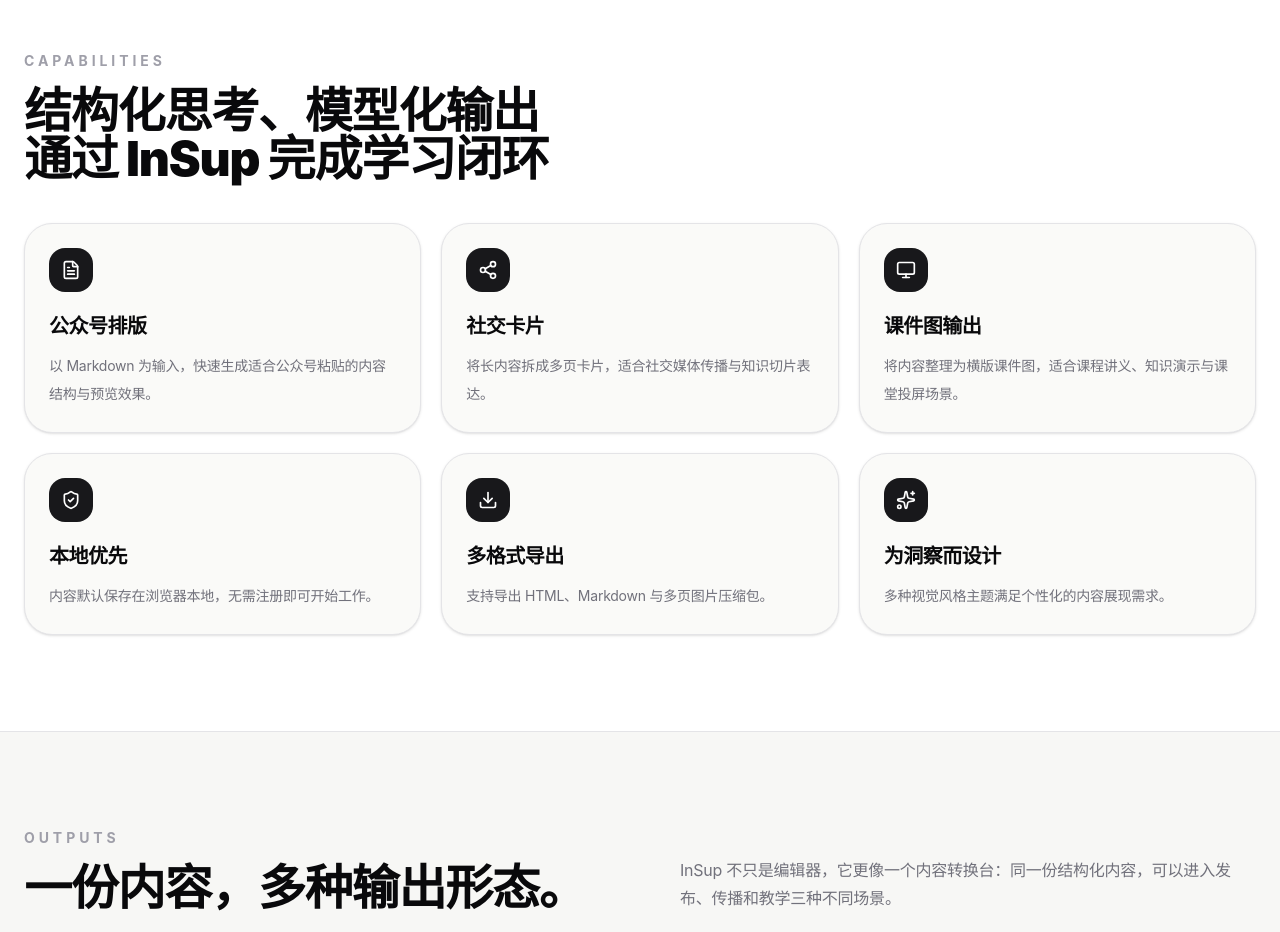
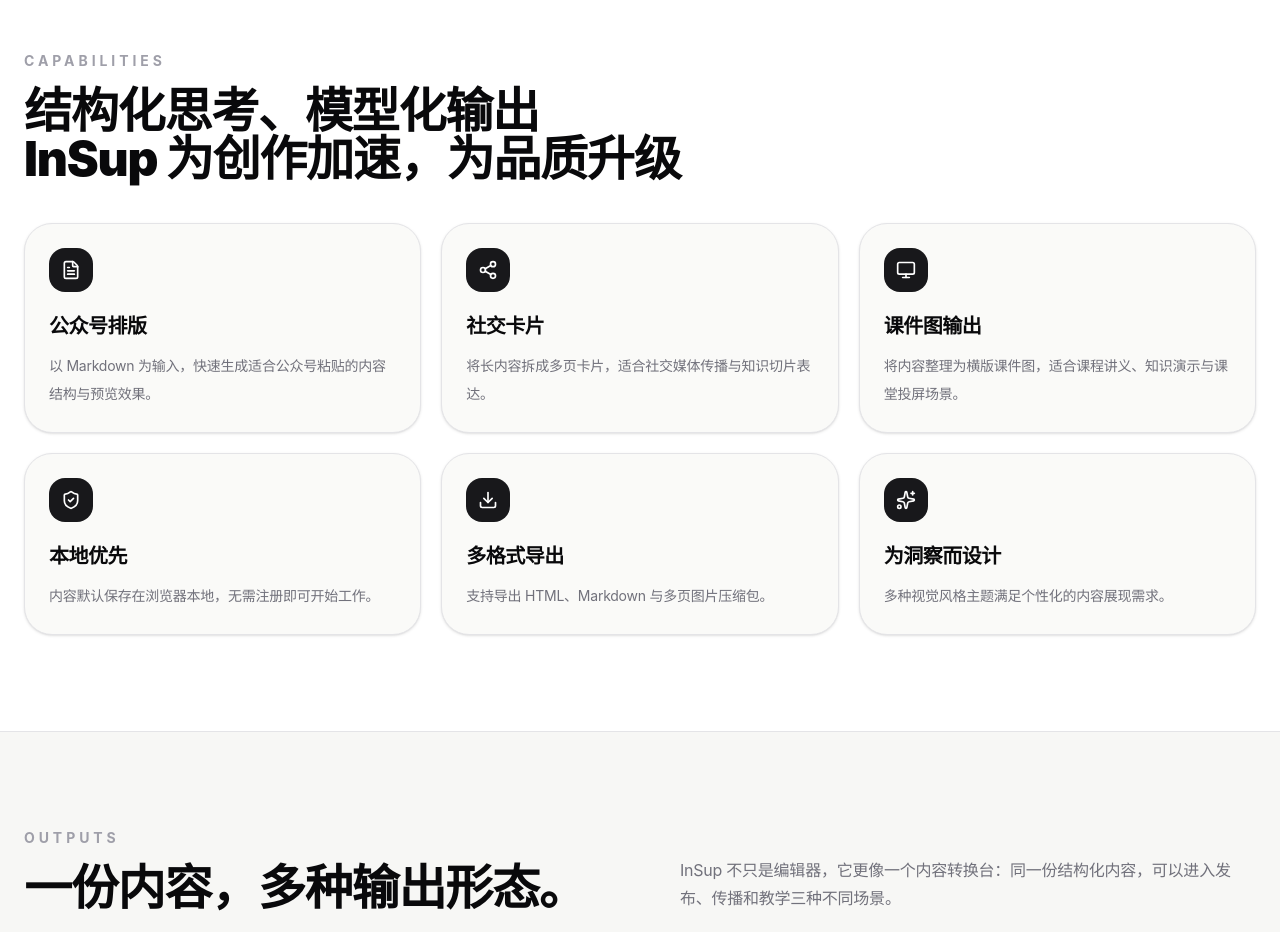
Before and after one commit to Richology/insup, a Next.js app: page / in a window 1280 px wide. Shown: the part 780-1712 px from the top of the page. Built offline with nearby package versions, Linux system fonts and the light colour scheme; a small style sheet from the web is missing; a web font is replaced by a local one.

Commit message:
refactor: update landing headline copy

```diff
--- a/app/page.tsx
+++ b/app/page.tsx
@@ -321,7 +321,7 @@
               <p className="text-sm font-bold uppercase tracking-[0.28em] text-zinc-400">Capabilities</p>
               <h2 className="text-3xl font-black tracking-tight text-zinc-950 md:text-5xl">
                 <span className="block">结构化思考、模型化输出</span>
-                <span className="block">通过 InSup 完成学习闭环</span>
+                <span className="block">InSup 为创作加速，为品质升级</span>
               </h2>
             </div>
             <div className="grid gap-5 md:grid-cols-2 xl:grid-cols-3">
```
